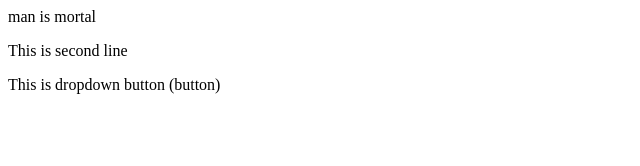
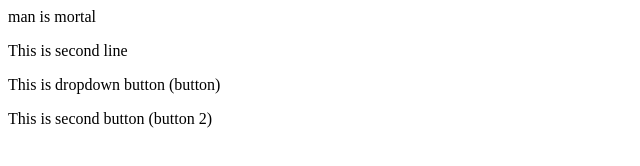
Before and after one commit to ahmfs-enan/First-things, a plain HTML site: page index.html in a window 1280 px wide. Shown: the whole page, without its empty margins (0-640 px from the left). Drawn offline with Linux system fonts and the light colour scheme.

Commit message:
2nd button

```diff
--- a/index.html
+++ b/index.html
@@ -1,3 +1,4 @@
 <p>man is mortal</p>
 <p>This is second line</p>
 <p>This is dropdown button (button)</p>
+<p>This is second button (button 2)</p>
```
